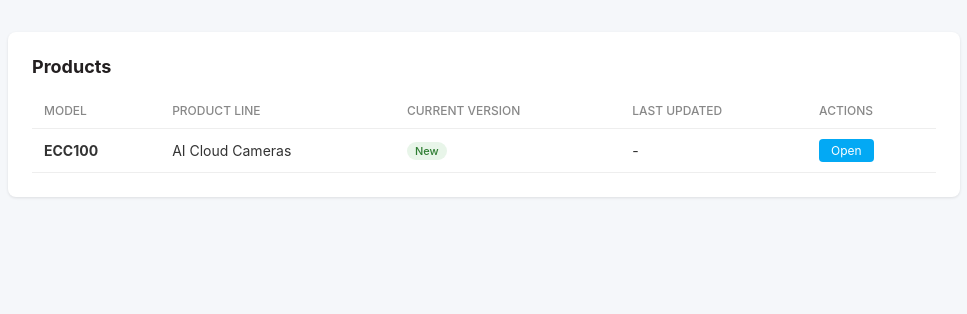
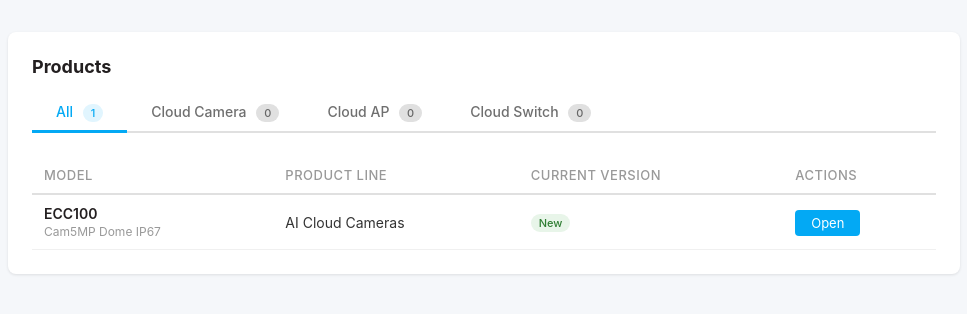
Before and after one commit to lululi2025/datasheet-system, a Flask app: page /?tab=All in a window 1280 px wide. Shown: the part 56-370 px from the top of the page, without its empty margins (156-1123 px from the left). Run offline with Flask 3, Linux system fonts and the light colour scheme; data that the repository does not hold is empty.

Commit message:
feat: multi-product-line support with tabbed dashboard
- Add Cloud AP and Cloud Switch sheets to config
- Refactor sheets_reader to dynamically find Model # and Model Name rows
- Dashboard now shows tabs for each product line (Camera, AP, Switch)
- 54 models across 3 product lines

Co-Authored-By: Claude Opus 4.6 <noreply@anthropic.com>

```diff
--- a/app.py
+++ b/app.py
@@ -4,7 +4,7 @@ import os
 from flask import Flask, render_template, request, redirect, url_for, flash, send_file, Response
 
 from config import BASE_DIR, OUTPUT_DIR, WEB_TEMPLATE_DIR
-from services.data_loader import load_product, list_available_products
+from services.data_loader import load_product, list_available_products, get_product_lines
 from services.pdf_generator import render_html
 from services.version_manager import (
     get_current_version, get_history,
@@ -23,23 +23,26 @@ app.secret_key = os.environ.get("APP_SECRET", "dev-secret-key")
 def dashboard():
     products = list_available_products()
     versions = get_all_products()
+    product_lines = get_product_lines()
 
-    product_details = {}
-    for model_name in products:
-        try:
-            p = load_product(model_name)
-            product_details[model_name] = {
-                "product_line": p.product_line,
-                "category": p.category,
-            }
-        except Exception:
-            product_details[model_name] = {}
+    # Group products by product_line
+    grouped = {}
+    for p in products:
+        line = p.get("product_line", "Other")
+        if line not in grouped:
+            grouped[line] = []
+        grouped[line].append(p)
+
+    # Active tab from query param
+    active_tab = request.args.get("tab", product_lines[0] if product_lines else "All")
 
     return render_template(
         "web/dashboard.html",
         products=products,
+        grouped=grouped,
         versions=versions,
-        product_details=product_details,
+        product_lines=product_lines,
+        active_tab=active_tab,
     )
 
 
--- a/services/data_loader.py
+++ b/services/data_loader.py
@@ -2,7 +2,7 @@
 import json
 import os
 
-from config import BASE_DIR
+from config import BASE_DIR, PRODUCT_LINES
 from models import CameraProduct
 from models.base import ProductBase
 
@@ -44,25 +44,60 @@ def load_product(model_name: str, source: str = "auto") -> ProductBase:
         return load_from_sheets(model_name)
 
 
-def list_available_products() -> list[str]:
-    """List all products from local JSON and Google Sheets (deduplicated)."""
+def list_available_products() -> list[dict]:
+    """List all products grouped by product line.
+
+    Returns list of dicts with model info and product_line.
+    """
     # Local JSON files
     data_dir = os.path.join(BASE_DIR, "data")
-    local = set()
+    local_models = set()
     if os.path.exists(data_dir):
-        local = {
+        local_models = {
             f.replace(".json", "")
             for f in os.listdir(data_dir)
             if f.endswith(".json")
         }
 
-    # Google Sheets models
-    sheets = set()
+    # Google Sheets models (all product lines)
+    all_products = []
+    seen = set()
     try:
         from services.sheets_reader import list_models_from_sheets
         for m in list_models_from_sheets():
-            sheets.add(m["model_number"])
+            model_num = m["model_number"]
+            if model_num not in seen:
+                seen.add(model_num)
+                all_products.append(m)
     except Exception:
         pass
 
-    return sorted(local | sheets)
+    # Add local-only models (not in any sheet)
+    for model_name in local_models:
+        if model_name not in seen:
+            try:
+                p = load_from_json(model_name)
+                all_products.append({
+                    "model_number": model_name,
+                    "model_name": p.subtitle or model_name,
+                    "type": "",
+                    "product_line": "Local",
+                    "category": p.category,
+                    "product_line_label": p.product_line,
+                })
+            except Exception:
+                all_products.append({
+                    "model_number": model_name,
+                    "model_name": model_name,
+                    "type": "",
+                    "product_line": "Local",
+                    "category": "Unknown",
+                    "product_line_label": "Local Data",
+                })
+
+    return all_products
+
+
+def get_product_lines() -> list[str]:
+    """Return list of all configured product line names."""
+    return list(PRODUCT_LINES.keys())
--- a/templates/web/dashboard.html
+++ b/templates/web/dashboard.html
@@ -1,24 +1,132 @@
 {% extends "web/layout.html" %}
 
 {% block content %}
+<style>
+    .tabs {
+        display: flex;
+        gap: 0;
+        border-bottom: 2px solid #e0e0e0;
+        margin-bottom: 24px;
+    }
+    .tab {
+        padding: 10px 24px;
+        cursor: pointer;
+        text-decoration: none;
+        color: #6f6f6f;
+        font-weight: 500;
+        font-size: 14px;
+        border-bottom: 3px solid transparent;
+        transition: all 0.2s;
+        margin-bottom: -2px;
+    }
+    .tab:hover {
+        color: #03a9f4;
+        background: #f5f5f5;
+    }
+    .tab.active {
+        color: #03a9f4;
+        border-bottom-color: #03a9f4;
+    }
+    .tab .count {
+        background: #e0e0e0;
+        color: #666;
+        font-size: 11px;
+        padding: 2px 8px;
+        border-radius: 10px;
+        margin-left: 6px;
+    }
+    .tab.active .count {
+        background: #e1f5fe;
+        color: #03a9f4;
+    }
+    table {
+        width: 100%;
+        border-collapse: collapse;
+    }
+    th {
+        text-align: left;
+        padding: 10px 12px;
+        border-bottom: 2px solid #e0e0e0;
+        font-size: 13px;
+        color: #999;
+        text-transform: uppercase;
+        letter-spacing: 0.5px;
+    }
+    td {
+        padding: 10px 12px;
+        border-bottom: 1px solid #f0f0f0;
+        font-size: 14px;
+    }
+    tr:hover {
+        background: #fafafa;
+    }
+    .model-name {
+        font-weight: 600;
+        color: #231f20;
+    }
+    .model-subtitle {
+        font-size: 12px;
+        color: #999;
+        margin-top: 2px;
+    }
+    .btn-sm {
+        padding: 5px 16px;
+        font-size: 13px;
+        border-radius: 4px;
+        text-decoration: none;
+        background: #03a9f4;
+        color: white;
+        border: none;
+        cursor: pointer;
+        transition: background 0.2s;
+    }
+    .btn-sm:hover {
+        background: #0288d1;
+    }
+    .product-count {
+        color: #999;
+        font-size: 14px;
+        margin-bottom: 16px;
+    }
+</style>
+
 <div class="card">
     <h2>Products</h2>
+
+    <!-- Tabs -->
+    <div class="tabs">
+        <a href="/?tab=All" class="tab {{ 'active' if active_tab == 'All' }}">
+            All <span class="count">{{ products | length }}</span>
+        </a>
+        {% for line in product_lines %}
+        <a href="/?tab={{ line }}" class="tab {{ 'active' if active_tab == line }}">
+            {{ line }} <span class="count">{{ grouped.get(line, []) | length }}</span>
+        </a>
+        {% endfor %}
+    </div>
+
+    <!-- Product Table -->
     <table>
         <thead>
             <tr>
                 <th>Model</th>
                 <th>Product Line</th>
                 <th>Current Version</th>
-                <th>Last Updated</th>
                 <th>Actions</th>
             </tr>
         </thead>
         <tbody>
-            {% for model_name in products %}
-            {% set ver_info = versions.get(model_name) %}
+            {% set display_products = products if active_tab == 'All' else grouped.get(active_tab, []) %}
+            {% for p in display_products %}
+            {% set ver_info = versions.get(p.model_number) %}
             <tr>
-                <td><strong>{{ model_name }}</strong></td>
-                <td>{{ product_details.get(model_name, {}).get('product_line', '-') }}</td>
+                <td>
+                    <div class="model-name">{{ p.model_number }}</div>
+                    {% if p.model_name and p.model_name != p.model_number %}
+                    <div class="model-subtitle">{{ p.model_name }}</div>
+                    {% endif %}
+                </td>
+                <td>{{ p.get('product_line_label', p.get('product_line', '-')) }}</td>
                 <td>
                     {% if ver_info %}
                     <span class="status-badge status-generated">v{{ ver_info.current_version }}</span>
@@ -27,14 +135,7 @@
                     {% endif %}
                 </td>
                 <td>
-                    {% if ver_info and ver_info.history %}
-                    {{ ver_info.history[-1].date }}
-                    {% else %}
-                    -
-                    {% endif %}
-                </td>
-                <td>
-                    <a href="/product/{{ model_name }}" class="btn btn-sm btn-primary">Open</a>
+                    <a href="/product/{{ p.model_number }}" class="btn-sm">Open</a>
                 </td>
             </tr>
             {% endfor %}
```
Also changed, not shown: config.py (+22 -5 lines), services/sheets_reader.py (+105 -60 lines).
